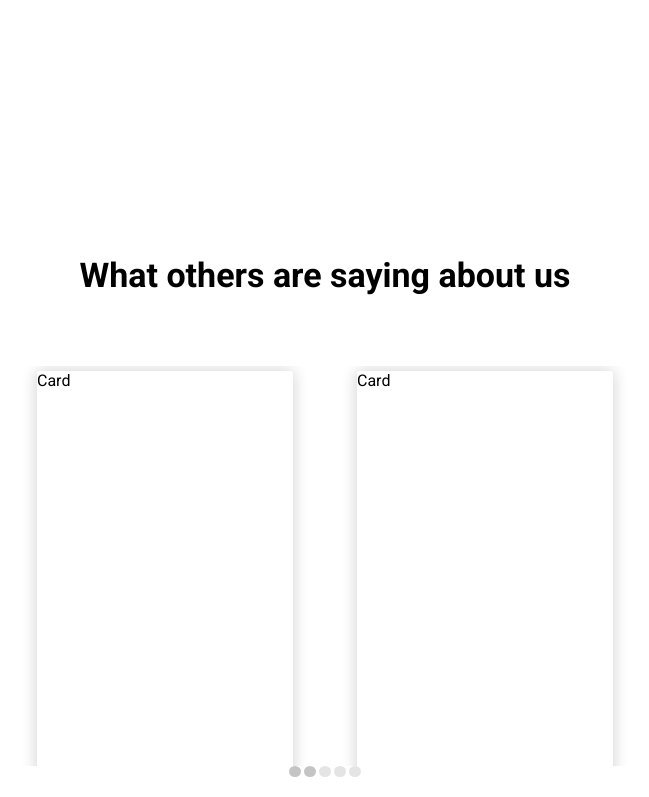
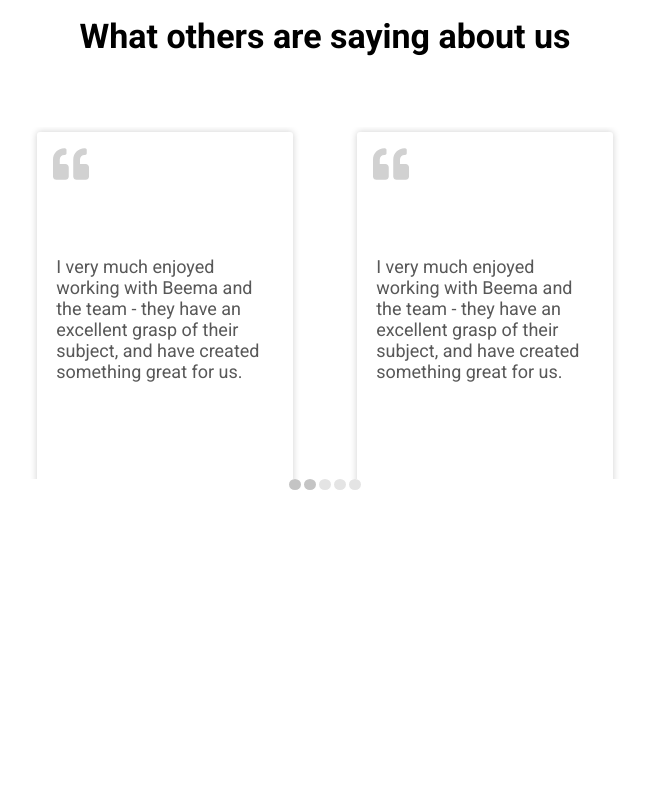
Before and after one commit to aindriu80/beema-react-website, a React (Create React App) app: page / in a window 1280 px wide. Shown: the part 2000-2797 px from the top of the page, without its empty margins (315-964 px from the left). After the commit the page ends 2694 px from the top, so only its background shows below. Built offline with nearby package versions, Linux system fonts and the light colour scheme.

Commit message:
Finishing up review section

```diff
--- a/src/components/reviewCard/reviewCard.jsx
+++ b/src/components/reviewCard/reviewCard.jsx
@@ -1,14 +1,74 @@
+import { faQuoteLeft } from "@fortawesome/free-solid-svg-icons";
+import { FontAwesomeIcon } from "@fortawesome/react-fontawesome";
+import { Marginer } from "components/marginer/marginer";
 import React from "react";
 import styled from "styled-components";
 
 const CardContainer = styled.div`
   width: 350px;
-  height: 550px;
+  height: 430px;
   background-color: #fff;
-  box-shadow: 0px 0px 16px rgba(15, 17, 17, 0.2);
+  box-shadow: 0px 0px 7px rgba(17, 17, 17, 0.2);
   border-radius: 3px;
   margin: 5px 2em;
+  position: relative;
+  padding: 10px 1.2em;
 `;
+
+const QuoteIcon = styled.div`
+  position: absolute;
+  top: 12px;
+  left: 16px;
+  color: #d1d1d1;
+  font-size: 36px;
+`;
+const ReviewText = styled.p`
+  font-size: 18px;
+  color: #585858;
+  font-weight: normal;
+  display: flex;
+  justify-content: center;
+`;
+
+const Line = styled.span`
+  min-width: 100%;
+  min-height: 1px;
+  margin-bottom: 1em;
+  background-color: #cdcdcd;
+  display: flex;
+`;
+
+const UserDetails = styled.div`
+  display: flex;
+  align-items: center;
+`;
+const UserImg = styled.img`
+  width: 50px;
+  height: 50px;
+  border-radius: 50%;
+  margin-right: 10px;
+`;
+
+const Username = styled.span`
+  font-size: 15px;
+  color: #000;
+`;
+
 export function ReviewCard(props) {
-  return <CardContainer>Card</CardContainer>;
+  const { reviewText, username, userImgUrl } = props;
+  return (
+    <CardContainer>
+      <QuoteIcon>
+        <FontAwesomeIcon icon={faQuoteLeft} />
+      </QuoteIcon>
+      <Marginer direction="vertical" margin="6em" />
+      <ReviewText>{reviewText}</ReviewText>
+      <Marginer direction="vertical" margin="7em" />
+      <Line />
+      <UserDetails>
+        <UserImg src={userImgUrl} />
+        <Username>{username}</Username>
+      </UserDetails>
+    </CardContainer>
+  );
 }
--- a/src/containers/homepage/reviewsSection.jsx
+++ b/src/containers/homepage/reviewsSection.jsx
@@ -7,6 +7,11 @@ import styled from "styled-components";
 import { SectionTitle } from "../../components/sectionTitle/sectionTitle";
 
 import "pure-react-carousel/dist/react-carousel.es.css";
+
+import UserImg1 from "../../assets/pictures/profile_picture_1.jpg";
+import UserImg2 from "../../assets/pictures/profile_picture_2.jpg";
+import UserImg3 from "../../assets/pictures/profile_picture_3.jpg";
+import UserImg4 from "../../assets/pictures/profile_picture_4.jpeg";
 
 const ReviewsContainer = styled(Element)`
   height: 700px;
@@ -53,27 +58,39 @@ export function ReviewsSection(props) {
       <Marginer direction="vertical" margin="3em" />
       <StyledCarouselProvider
         naturalSlideWidth={200}
-        naturalSlideHeight={250}
+        naturalSlideHeight={220}
         totalSlides={5}
         visibleSlides={2}
       >
         <Slider>
           <StyledSlide index={0}>
-            <ReviewCard />
+            <ReviewCard
+              reviewText=" I very much enjoyed working with Beema and the team - they have an excellent grasp of their subject, and have created something great for us."
+              username="Sarah Smith"
+              userImgUrl={UserImg1}
+            />
           </StyledSlide>
           <StyledSlide index={1}>
-            <ReviewCard />
+            <ReviewCard
+              reviewText=" I very much enjoyed working with Beema and the team - they have an excellent grasp of their subject, and have created something great for us."
+              username="John Coner"
+              userImgUrl={UserImg2}
+            />
           </StyledSlide>
           <StyledSlide index={2}>
-            <ReviewCard />
+            <ReviewCard
+              reviewText=" I very much enjoyed working with Beema and the team - they have an excellent grasp of their subject, and have created something great for us."
+              username="Paul Wish"
+              userImgUrl={UserImg3}
+            />
           </StyledSlide>
 
           <StyledSlide index={3}>
-            <ReviewCard />
-          </StyledSlide>
-
-          <StyledSlide index={4}>
-            <ReviewCard />
+            <ReviewCard
+              reviewText=" I very much enjoyed working with Beema and the team - they have an excellent grasp of their subject, and have created something great for us."
+              username="Joe Soap"
+              userImgUrl={UserImg4}
+            />
           </StyledSlide>
         </Slider>
         <StyledDotGroup />
--- a/src/containers/homepage/servicesSection.jsx
+++ b/src/containers/homepage/servicesSection.jsx
@@ -12,7 +12,7 @@ import ServiceImg3 from "../../assets/illustrations/bug_fixed.png";
 
 const ServicesContainer = styled(Element)`
   width: 100%;
-  min-height: 1400px;
+  min-height: 1100px;
   display: flex;
   flex-direction: column;
   align-items: center;
```
